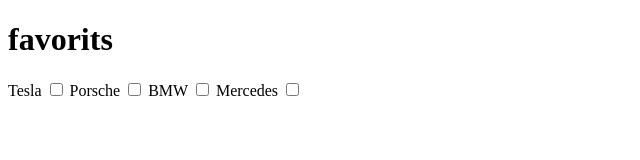
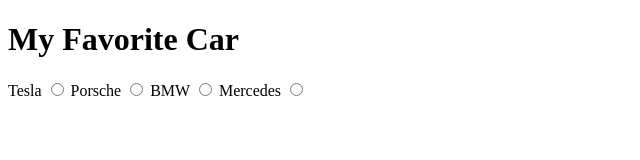
Before and after one commit to giorgikalichava/gio, a plain HTML site: page 1-HTML-Basics/4-forms/index.html in a window 1280 px wide. Shown: the whole page, without its empty margins (0-640 px from the left). Drawn offline with Linux system fonts and the light colour scheme.

Commit message:
feat(4- forms): Finish tutorial -4

```diff
--- a/1-HTML-Basics/4-forms/index.html
+++ b/1-HTML-Basics/4-forms/index.html
@@ -6,28 +6,28 @@
         <meta name="viewport" content="width=device-width, initial-scale=1.0">
         <meta http-equiv="X-UA-Compatible" content="ie=edge">
         <body>
-            <h1>favorits</h1>
+            <h1>My Favorite Car</h1>
 
 <form  action="/">
 
 
     <label>Tesla
-        <input type="checkbox" name="car" value="Tesla"/>
+        <input type="radio" name="car" value="Tesla"/>
 
 
     </label>
     <label>Porsche
-            <input type="checkbox" name="car" value="Porsche"/>
+            <input type="radio" name="car" value="Porsche"/>
 
 
         </label>
         <label>BMW
-                <input type="checkbox" name="car" value="BMW"/>
+                <input type="radio" name="car" value="BMW"/>
 
 
             </label>
             <label>Mercedes
-                    <input type="checkbox" name="car" value="Mercedes"/>
+                    <input type="radio" name="car" value="Mercedes"/>
 
 
                 </label>
```
